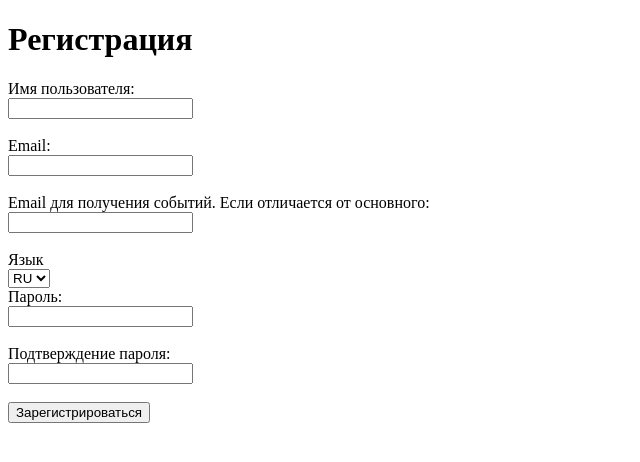
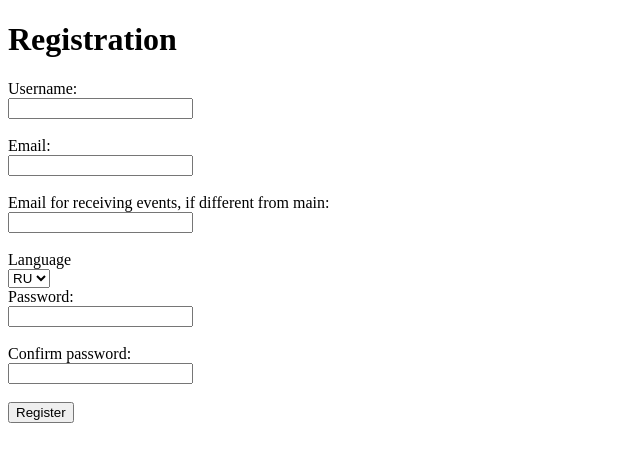
Before and after one commit to OlegChausov/EventPulse, a FastAPI app: page /register in a window 1280 px wide. Shown: the top 462 px of the page, without its empty margins (0-640 px from the left). Run offline with FastAPI, Linux system fonts and the light colour scheme; parts of the project's set-up code (start-up, migrations or seed data) failed here and were passed over.

Commit message:
manually translated

```diff
--- a/Event_Pulse_app/templates/base.html
+++ b/Event_Pulse_app/templates/base.html
@@ -16,8 +16,8 @@
     <div class="nav-wrapper light-blue lighten-1">
       <a href="/profile" class="brand-logo">Event Pulse</a>
       <ul id="nav-mobile" class="right hide-on-med-and-down">
-        <li><a href="/profile">Профиль</a></li>
-        <li><a href="/logout">Выход</a></li>
+        <li><a href="/profile">{{ t.profile }}</a></li>
+        <li><a href="/logout">{{ t.exit }}</a></li>
       </ul>
     </div>
   </nav>
--- a/Event_Pulse_app/templates/login.html
+++ b/Event_Pulse_app/templates/login.html
@@ -2,9 +2,9 @@
 
 {% if not success %} {{ message }} {% endif %}
 <form method="post" action="/login">
-  <input type="text" name="name_or_email" placeholder="Логин или Email">
-  <input type="password" name="password" placeholder="Пароль">
-  <button type="submit">Войти</button>
+  <input type="text" name="name_or_email" placeholder={{ t.login_or_email }}>
+  <input type="password" name="password" placeholder={{ t.password }}>
+  <button type="submit">{{ t.login }}</button>
 </form>
 
 <a href="/login/social" class="google-btn">
--- a/Event_Pulse_app/templates/register.html
+++ b/Event_Pulse_app/templates/register.html
@@ -2,10 +2,10 @@
 <html>
 <head>
     <meta charset="utf-8">
-    <title>Регистрация</title>
+    <title>{{ t.registration_title }}</title>
 </head>
 <body>
-    <h1>Регистрация</h1>
+    <h1>{{ t.registration_header }}</h1>
 
     {% if error %}
         <div style="color: red; font-weight: bold;">
@@ -15,16 +15,16 @@
 
     <form method="post" action="/register">
 
-        <label>Имя пользователя:</label><br>
+        <label>{{ t.username }}:</label><br>
         <input type="text" name="name" required><br><br>
 
-        <label>Email:</label><br>
+        <label>{{ t.email }}:</label><br>
         <input type="email" name="email" required><br><br>
 
-        <label>Email для получения событий. Если отличается от основного:</label><br>
+        <label>{{ t.second_email }}:</label><br>
         <input type="email" name="second_email"><br><br>
 
-        <label>Язык</label>
+        <label>{{ t.language }}</label>
         <div class="input-field">
         <select name="preffered_lang">
         <option value=""></option>
@@ -35,13 +35,13 @@
 
 
 
-        <label>Пароль:</label><br>
+        <label>{{ t.password }}:</label><br>
         <input type="password" name="password" required><br><br>
 
-        <label>Подтверждение пароля:</label><br>
+        <label>{{ t.confirm_password }}:</label><br>
         <input type="password" name="confirm_password" required><br><br>
 
-        <button type="submit">Зарегистрироваться</button>
+        <button type="submit">{{ t.register_button }}</button>
     </form>
 </body>
 </html>
```
Also changed, not shown: Event_Pulse_app/templates/profile.html (+9 -9 lines), Event_Pulse_app/templates/profile_edit.html (+9 -9 lines), Event_Pulse_app/utils/translations.py (+2 -14 lines).
